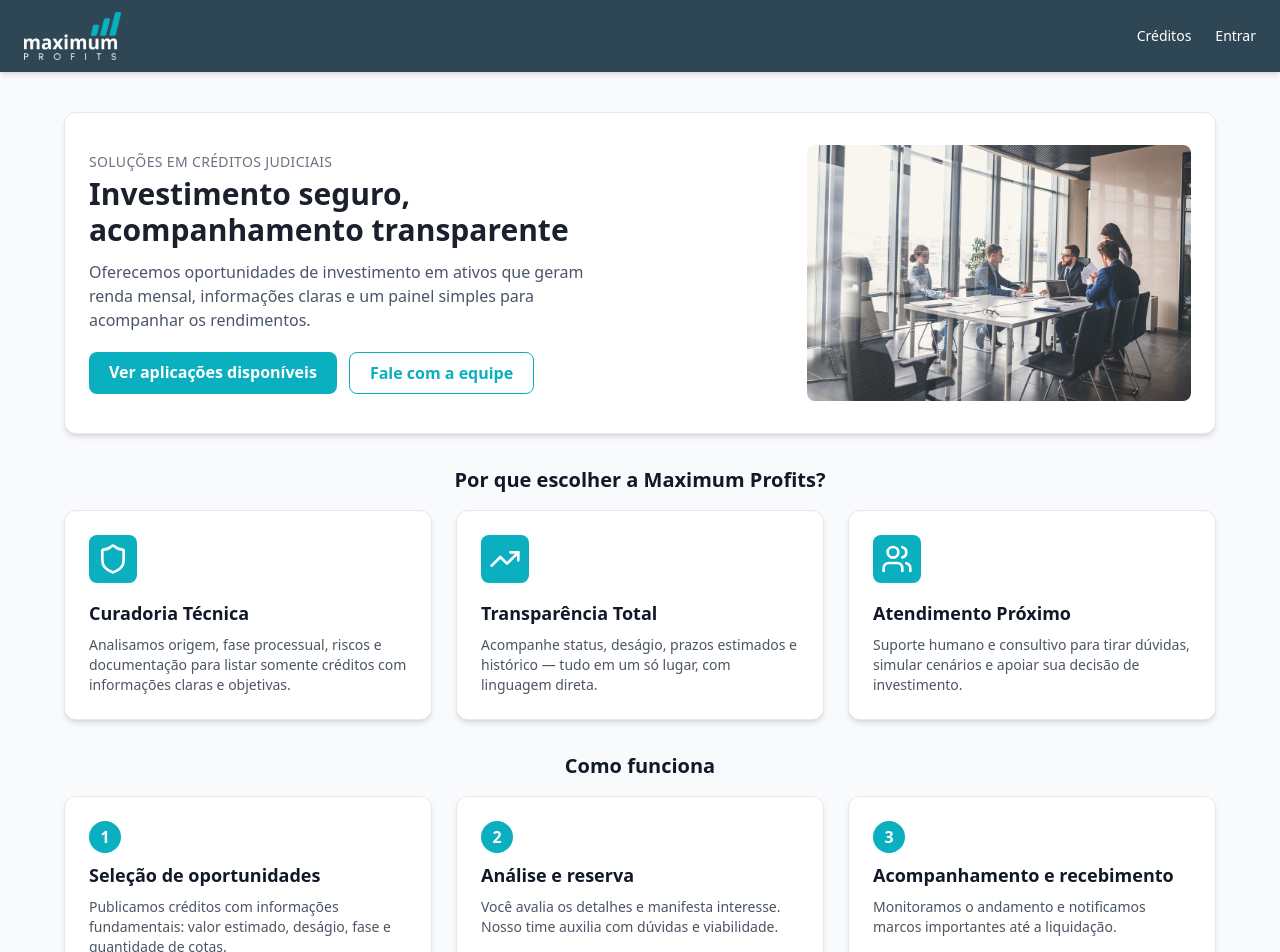
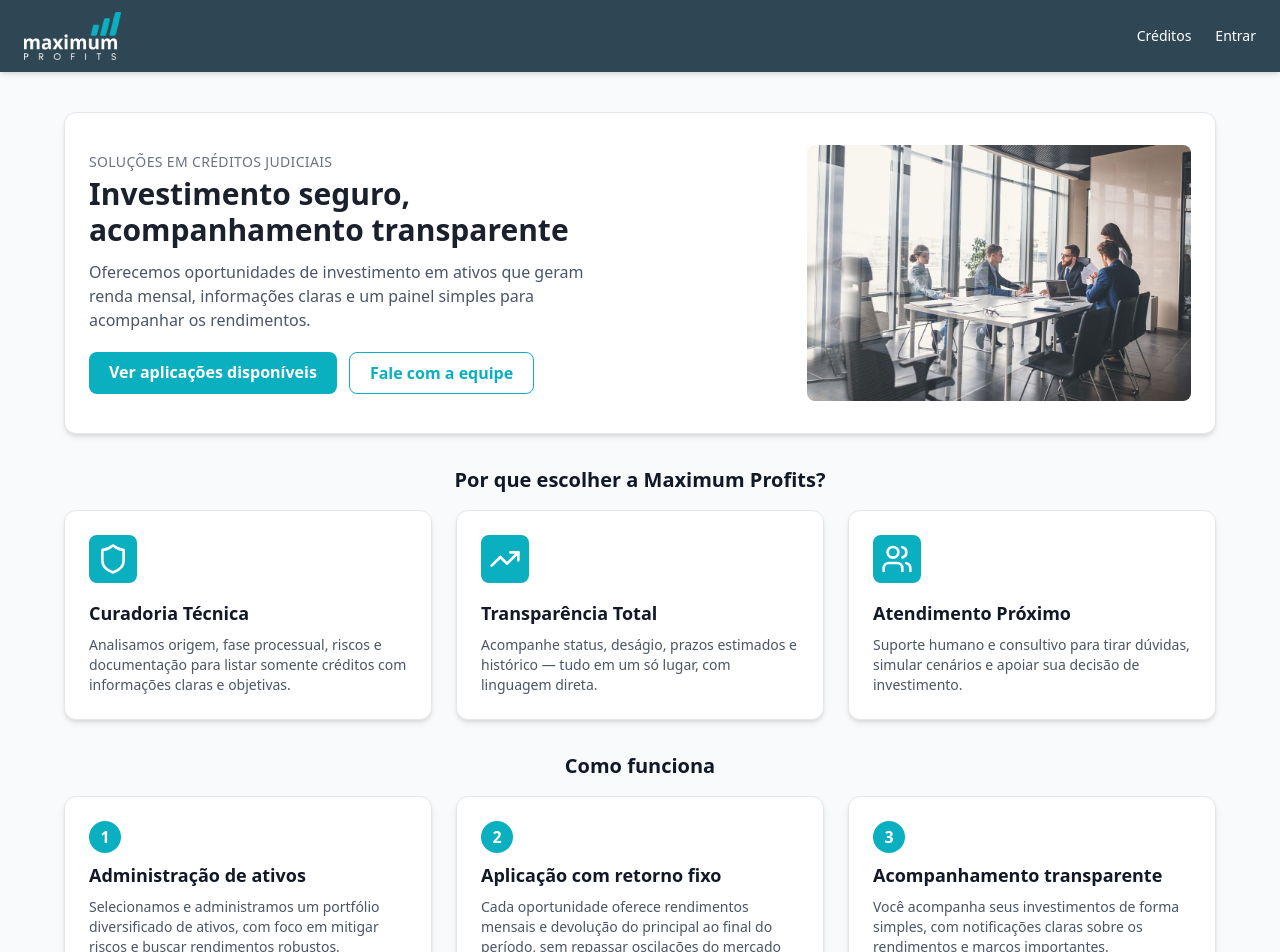
Before and after one commit to skcbroo/front_maximum, a React (Vite) app: page / in a window 1280 px wide. Shown: the top 952 px of the page. Built offline with nearby package versions, Linux system fonts and the light colour scheme.

Commit message:
Update Home.jsx

```diff
--- a/src/pages/Home.jsx
+++ b/src/pages/Home.jsx
@@ -136,21 +136,22 @@ export default function Home() {
   <div className="grid grid-cols-1 md:grid-cols-3 gap-6">
     <StepHome
       numero="1"
-            titulo="Seleção de oportunidades"
-            texto="Publicamos créditos com informações fundamentais: valor estimado, deságio, fase e quantidade de cotas."
+      titulo="Administração de ativos"
+      texto="Selecionamos e administramos um portfólio diversificado de ativos, com foco em mitigar riscos e buscar rendimentos robustos."
     />
     <StepHome
       numero="2"
-            titulo="Análise e reserva"
-            texto="Você avalia os detalhes e manifesta interesse. Nosso time auxilia com dúvidas e viabilidade."
+      titulo="Aplicação com retorno fixo"
+      texto="Cada oportunidade oferece rendimentos mensais e devolução do principal ao final do período, sem repassar oscilações do mercado ao investidor."
     />
     <StepHome
       numero="3"
-            titulo="Acompanhamento e recebimento"
-            texto="Monitoramos o andamento e notificamos marcos importantes até a liquidação."
+      titulo="Acompanhamento transparente"
+      texto="Você acompanha seus investimentos de forma simples, com notificações claras sobre os rendimentos e marcos importantes."
     />
   </div>
 </section>
+
 
 {/* CHAMADA PARA AÇÃO – full-width */}
 <section className="-mx-10">
```
Lines whose indentation alone changed are shown as unchanged.
